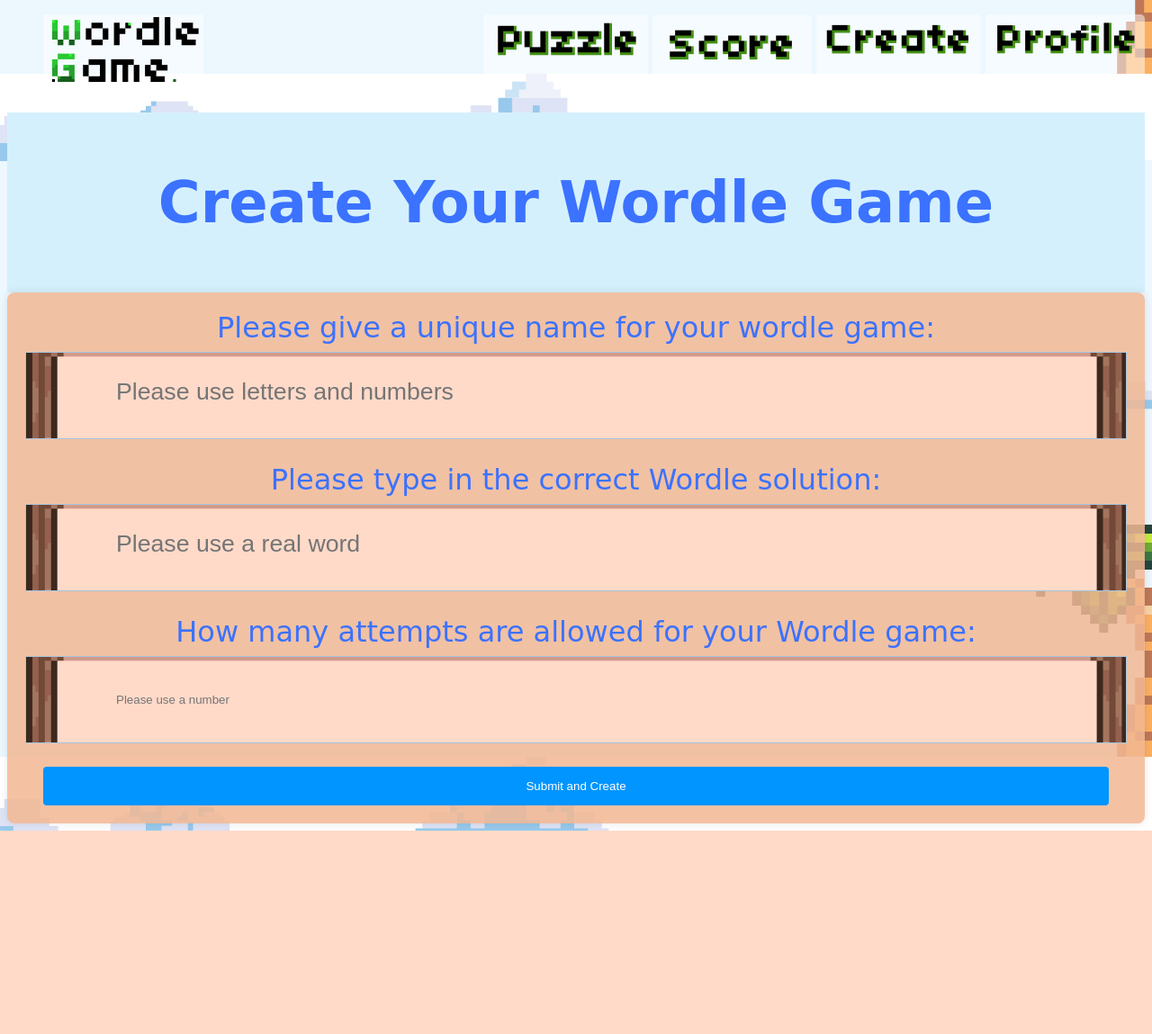
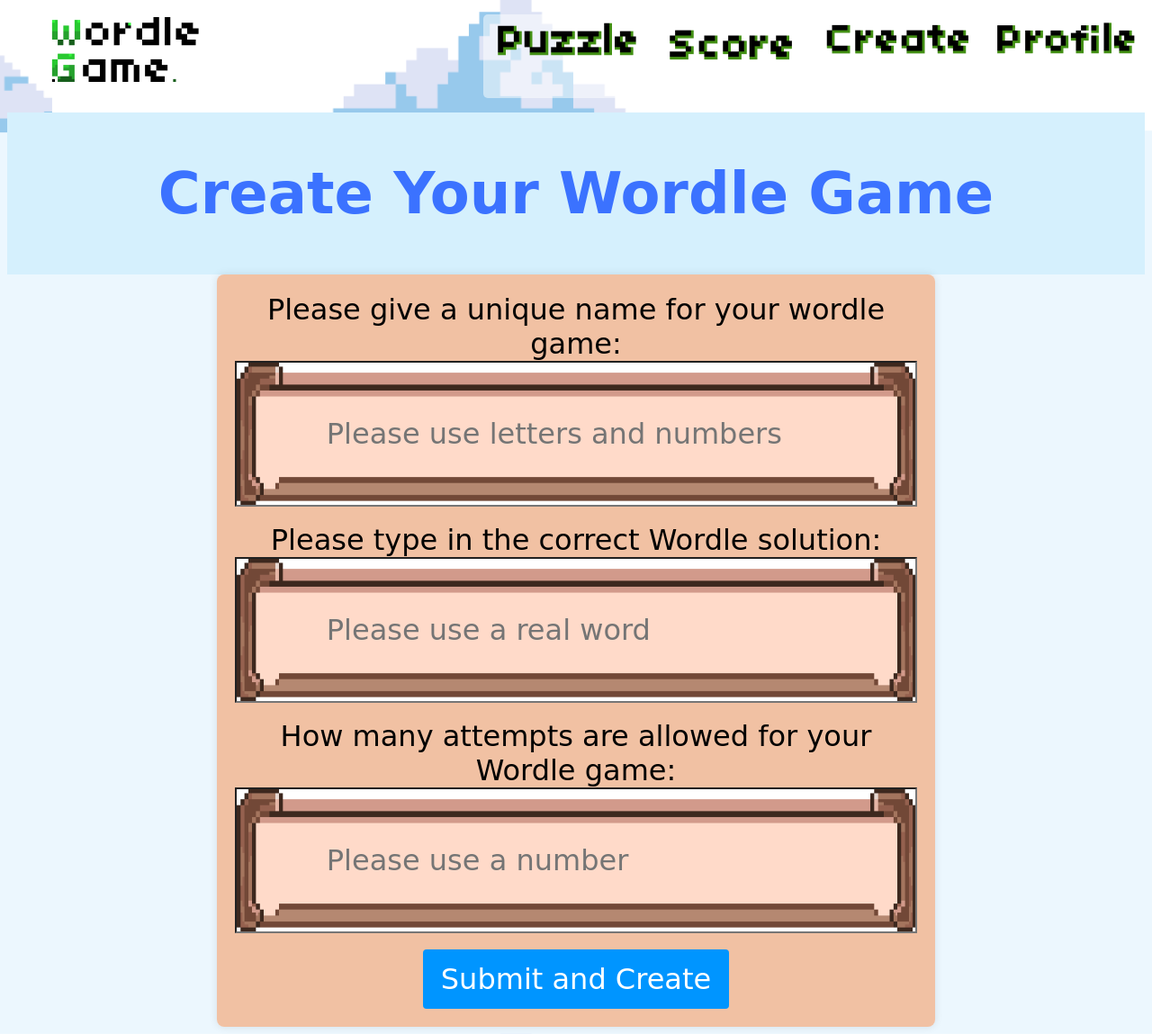
Before and after one commit to wuryantoAji/cits5505GroupProject, a Flask app: page /create-game/ in a window 1280 px wide. Shown: the whole page at 90% size. Before the commit the page ends 923 px from the top, so only its background shows below. Run offline with Flask 3, Linux system fonts and the light colour scheme.

Commit message:
final version of html and css files of create-game view page

```diff
--- a/application/static/css/create_game.css
+++ b/application/static/css/create_game.css
@@ -1,13 +1,19 @@
 body {
     background-image: url('../background_score_list.png');
-    background-size: contain;
+    background-size: cover;
     background-position: center;
 }
 
 nav {
-    position: fixed;
+    position: relative;
     background-color: transparent;
     width: 100%;
+
+}
+
+ul.nav-list {
+    list-style-type: none;
+    display: flex;
 }
 
 .nav-home {
@@ -28,51 +34,53 @@ header {
     font-size: 2em;
     color: #3b72ff;
     background-color: #d5f0fd;
-    padding: 20px;
+    padding: 10px;
     text-align: center;
 }
 
-.content form{
+.content form {
+    width: 60%;
+    margin: 0 auto;
     background-color: rgba(242, 184, 147, 0.85);
     padding: 20px;
     border-radius: 8px;
     box-shadow: 0 0 10px rgba(0, 0, 0, 0.1);
     text-align: center;
+}
 
-    input[type="text"], input[type="number"] {
+.content form input[type="text"],.content form input[type="number"] {
+    font-family: 'Comic Sans MS', sans-serif;
+    font-size: 2em;
     width: 100%;
-        padding: 40px 100px;
-        margin: 8px 0;
+    padding: 60px 100px;
+    margin: 0;
     box-sizing: border-box;
-        border: 1px solid #a6c5dc;
     background-image: url('../gamepage/commentboard.png');
-        background-size: 100%;
     background-size: cover;
     background-position: center;
+    background-size: 100% 100%;
 }
 
-    label {
+.content form input[type="text"]::placeholder,.content form input[type="number"]::placeholder {
+    font-family: 'Comic Sans MS', sans-serif;
+    font-size: 1em;
+}
+.content label{
     font-family: 'Comic Sans MS', sans-serif;
     font-size: 2em;
-        color: #3b72ff;
 }
 
-    input[type="text"]::placeholder {
-        font-size: 2em; /* 使用 em 单位 */
-    }
-
-    button {
-        width: calc(100% - 40px);
-        padding: 14px 20px;
+.content button {
+    font-family: 'Comic Sans MS', sans-serif;
+    font-size: 2em;
     background-color: #0095ff;
     color: white;
     border: none;
     border-radius: 4px;
     cursor: pointer;
-        position: relative;
+    padding: 14px 20px;
 }
 
-    button:hover {
-        background-color: #1f8925;
+.content button:hover {
+    background-color: #81d7ff;
 }
-}
--- a/application/templates/create_game.html
+++ b/application/templates/create_game.html
@@ -6,9 +6,9 @@
     <link rel="stylesheet" type="text/css" href="{{ url_for('static', filename='css/create_game.css') }}">
 </head>
 
-<body
+<body>
     <nav>
-        <ul style="list-style-type: none; display: flex;">
+        <ul class="nav-list">
             <li class="nav-home"><a href="#"><img src="{{ url_for('static', filename='website_name_icon.png') }}" alt="Home Page"></a></li>
             <li class="nav-button"><a href="#"><img src="{{ url_for('static', filename='navigation/nav_puzzle.png') }}" alt="Puzzle"></a></li>
             <li class="nav-button"><a href="#"><img src="{{ url_for('static', filename='navigation/nav_score.png') }}" alt="Score"></a></li>
@@ -30,7 +30,7 @@
             <label for="form_number_of_attempts">How many attempts are allowed for your Wordle game:</label>
             <input type="number" name="form_number_of_attempts" placeholder="Please use a number" required><br><br>
 
-            <button type="submit">Submit and Create</button>
+            <button class="icon-button"><div class="icon"></div>Submit and Create</button>
         </form>
     </div>
 </body>
```
Lines whose indentation alone changed are shown as unchanged.
